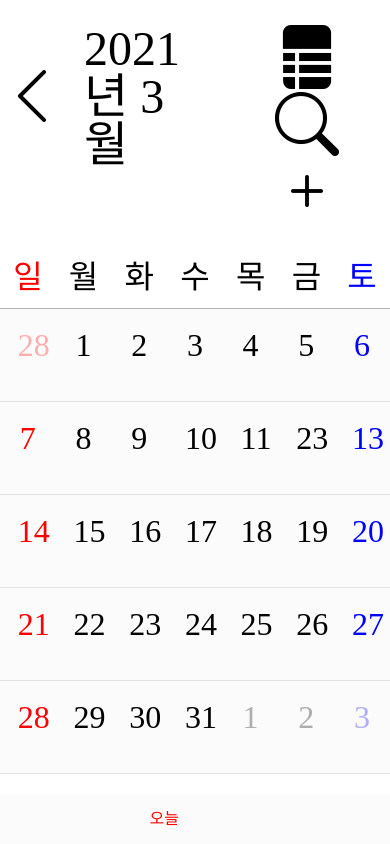
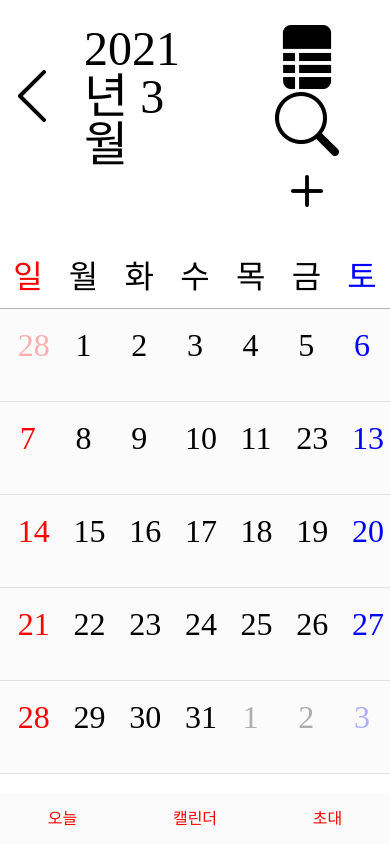
Before and after one commit to ysjkof/iPhone-calendar-clone, a plain HTML site: page index.html in a window 390 px wide. Drawn offline with nearby package versions, Linux system fonts and the light colour scheme.

Commit message:
Update styles.css
media query에 lower-nav 클래스 수정

```diff
--- a/styles.css
+++ b/styles.css
@@ -11,7 +11,7 @@
 @media screen and (max-width: 1000px) {
   nav,
   main,
-  lower-nav {
+  .lower-nav {
     width: 100vw;
   }
 }
```
